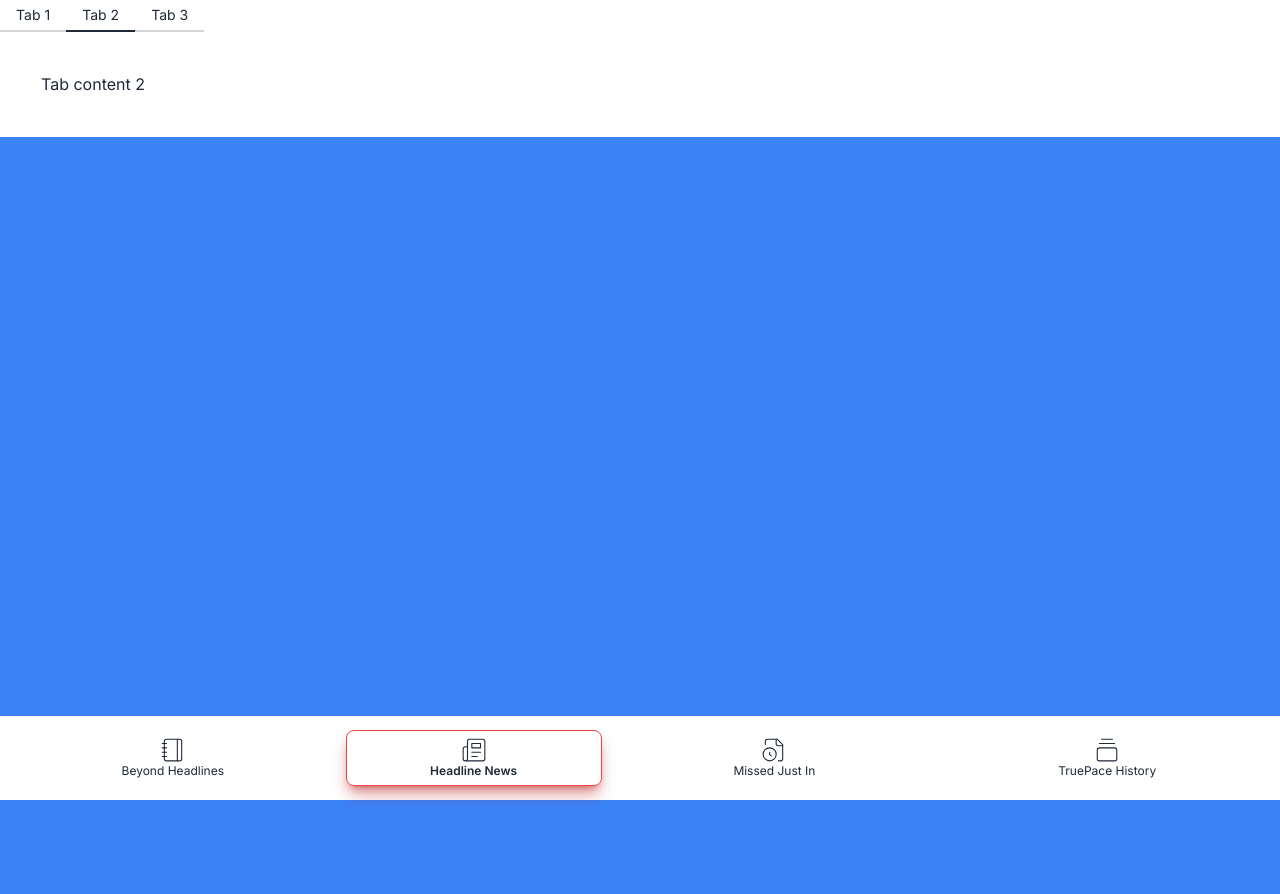
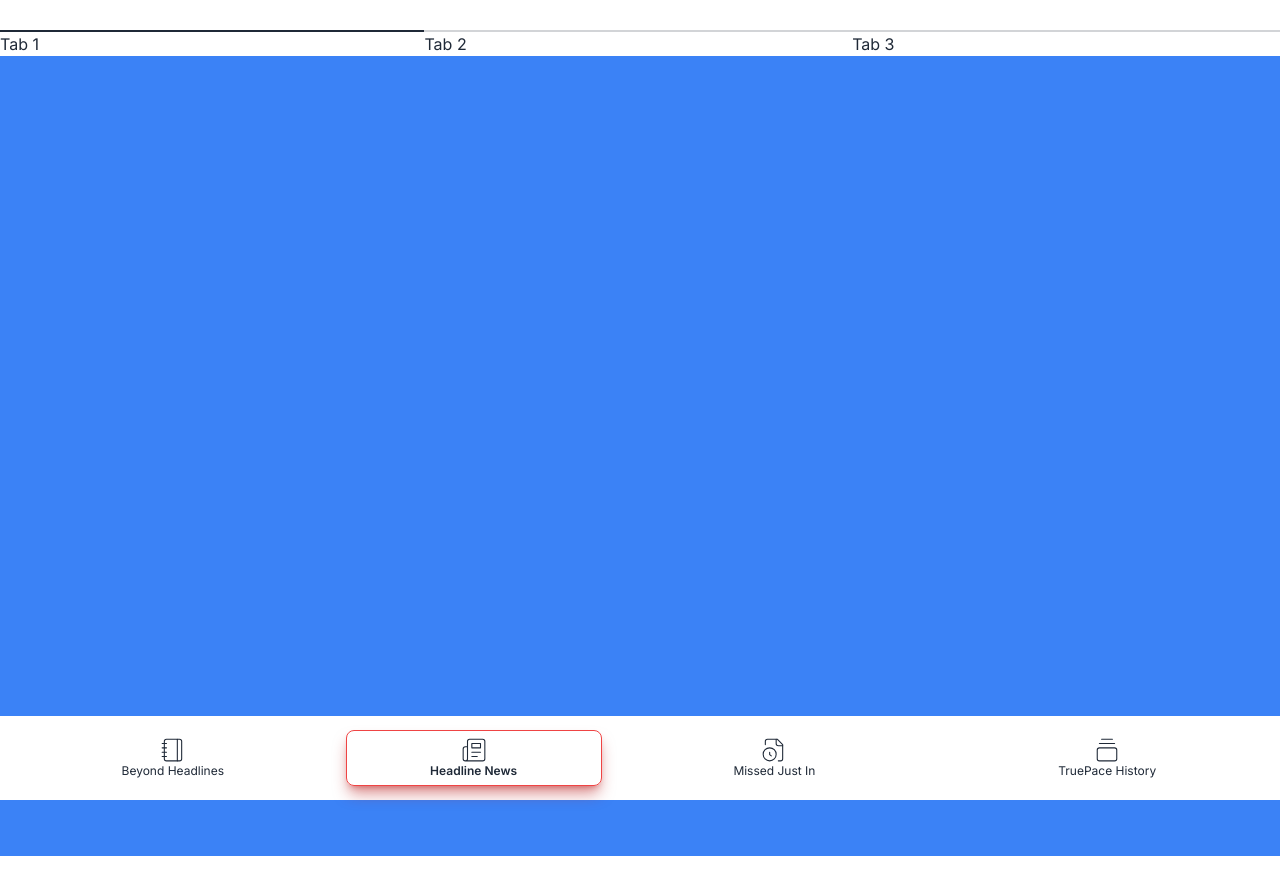
Before and after one commit to TruePace/ikea, a Next.js app: page / in a window 1280 px wide. Shown: the top 894 px of the page. After the commit the page ends 856 px from the top, so only its background shows below. Built offline with nearby package versions, Linux system fonts and the light colour scheme.

Commit message:
commit the same

```diff
--- a/src/app/page.jsx
+++ b/src/app/page.jsx
@@ -1,22 +1,77 @@
+
+'use client'
+
+import { useState } from "react";
+
+const page =  () => {
+  const [activeTab, setActiveTab] = useState(1); // Initial active tab (index starts from 1)
+
+  const handleTabChange = (event) => {
+    setActiveTab(parseInt(event.target.value)); // Convert value to integer for indexing
+  };
+
+  return (
+    <>
+
+  <div role="tablist" className="tabs tabs-bordered">
+      <input
+        type="radio"
+        id={`tab-${1}`} // Unique ID for each tab
+        name="my_tabs"
+        value={1} // Tab index
+        role="tab"
+        className="tab"
+        aria-selected={activeTab === 1} // Set aria-selected for accessibility
+        aria-controls={`tab-content-${1}`} // Link tab to content panel
+        checked={activeTab === 1} // Set checked for active tab
+        onChange={handleTabChange}
+      />
+      <label htmlFor={`tab-${1}`}>Tab 1</label> {/* Label associated with the radio button */}
+
+      <input
+        type="radio"
+        id={`tab-${2}`}
+        name="my_tabs"
+        value={2}
+        role="tab"
+        className="tab"
+        aria-selected={activeTab === 2}
+        aria-controls={`tab-content-${2}`}
+        checked={activeTab === 2}
+        onChange={handleTabChange}
+      />
+      <label htmlFor={`tab-${2}`}>Tab 2</label>
+
+      <input
+        type="radio"
+        id={`tab-${3}`}
+        name="my_tabs"
+        value={3}
+        role="tab"
+        className="tab"
+        aria-selected={activeTab === 3}
+        aria-controls={`tab-content-${3}`}
+        checked={activeTab === 3}
+        onChange={handleTabChange}
+      />
+      <label htmlFor={`tab-${3}`}>Tab 3</label>
+
+      <div role="tabpanel" id={`tab-content-${1}`} className={`tab-content p-10 ${activeTab === 1 ? '' : 'hidden'}`}>
+        Tab content 1
+      </div>
+
+      <div role="tabpanel" id={`tab-content-${2}`} className={`tab-content p-10 ${activeTab === 2 ? '' : 'hidden'}`}>
+        Tab content 2
+      </div>
+
+      <div role="tabpanel" id={`tab-content-${3}`} className={`tab-content p-10 ${activeTab === 3 ? '' : 'hidden'}`}>
+        Tab content 3
+      </div>
+    </div>
 
 
 
 
-const page =  () => {
-
-
-  return (
-    <>
-    <div role="tablist" className="tabs tabs-bordered">
-  <input type="radio" name="my_tabs_1" role="tab" className="tab" aria-label="Tab 1" />
-  <div role="tabpanel" className="tab-content p-10">Tab content 1</div>
-
-  <input type="radio" name="my_tabs_1" role="tab" className="tab" aria-label="Tab 2" checked />
-  <div role="tabpanel" className="tab-content p-10">Tab content 2</div>
-
-  <input type="radio" name="my_tabs_1" role="tab" className="tab tab-" aria-label="Tab 3" />
-  <div role="tabpanel" className="tab-content p-10 ">Tab content 3</div>
-</div>
    <div class="h-screen overflow-scroll    snap-y snap-mandatory ">
   <div class=" bg-blue-500 h-full snap-start inline-block w-full">
 
```
Also changed, not shown: public/TruePace.svg (renamed from public/Logo mark red.svg).
